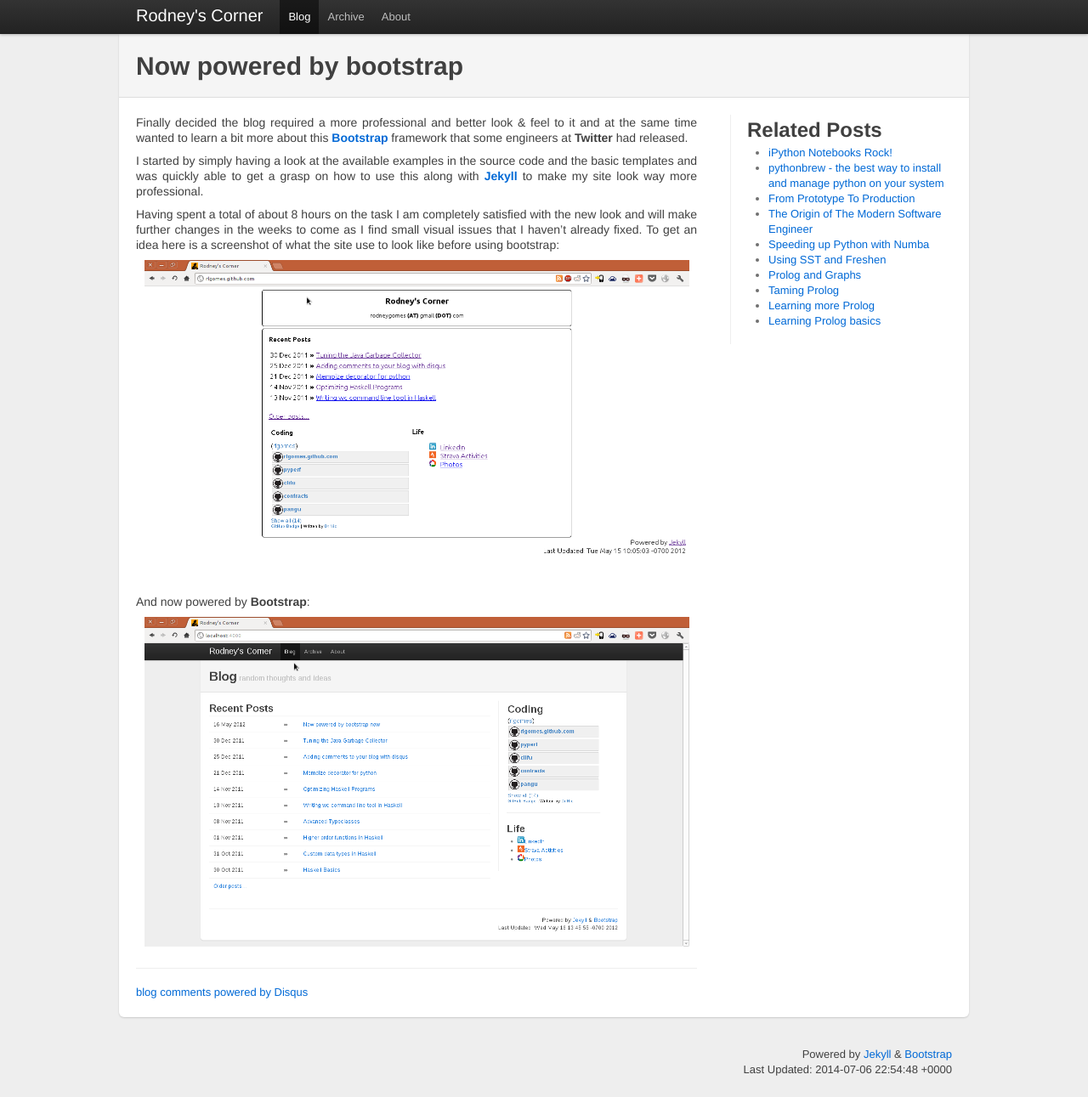
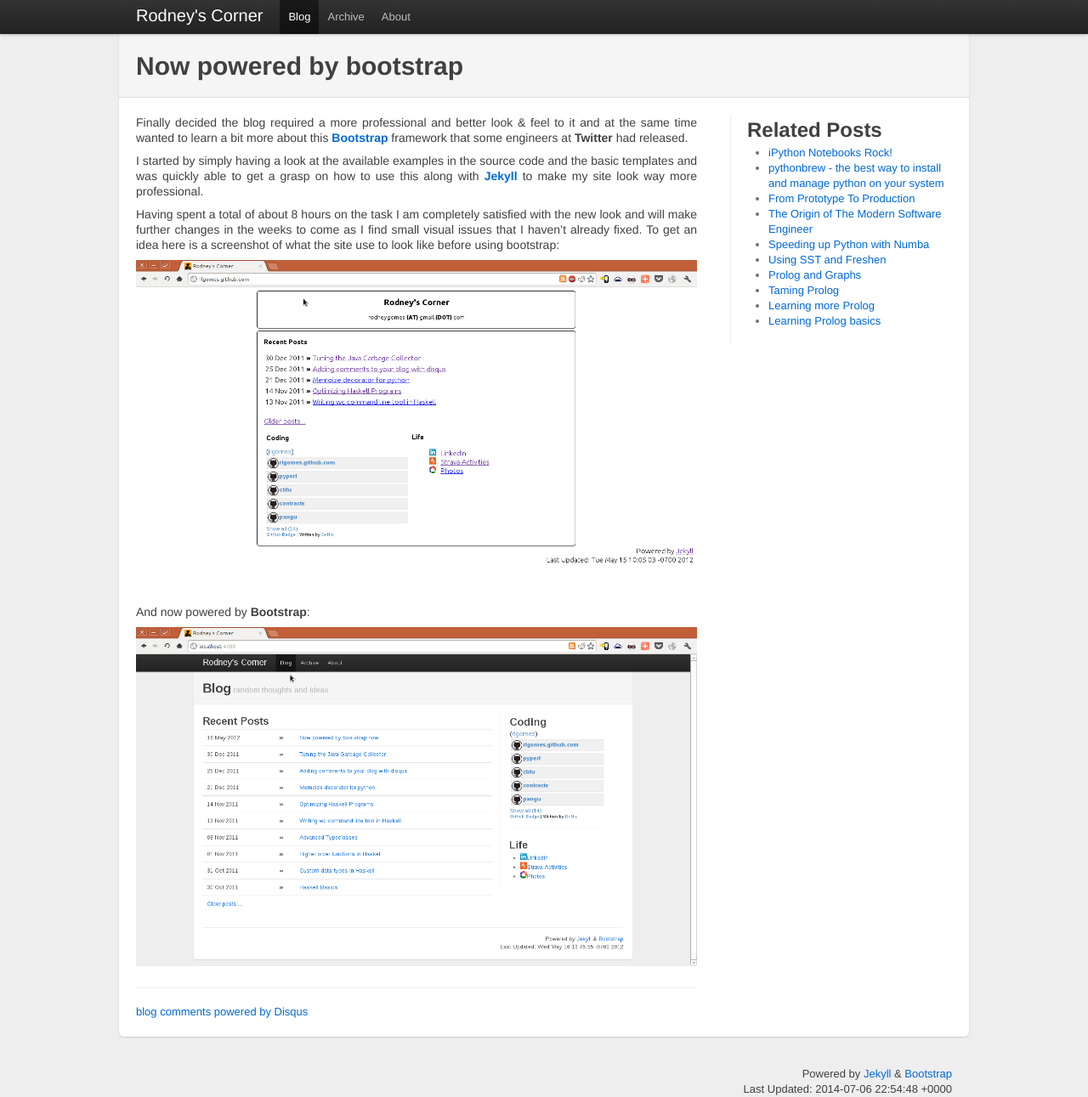
Before and after one commit to rlgomes/rlgomes.github.com, a Jekyll site: the page built from work/personal/_posts/2012-05-16-12.00-now-powered-by-boostrap-now.markdown, in a window 1280 px wide and 1291 px high. Shown: the whole window at 85% size. Built offline with Jekyll 4.4.1, drawn with Linux system fonts in a browser that asks for light colours; comment, search, counter and statistics services are not loaded.

Commit message:
fixed issue introduced with previous commit where other **img** tags would get a much larger width than desired

```diff
--- a/css/main.css
+++ b/css/main.css
@@ -1,7 +1,4 @@
 
-img {
-    width: 641px;
-}
 
 console {
     background-color: #000000;
@@ -139,3 +136,8 @@ body {
 .topbar .btn {
   border: 0;
 }
+
+.span10 img {
+	width: 660px;
+	padding-right: 19px;
+}
```
